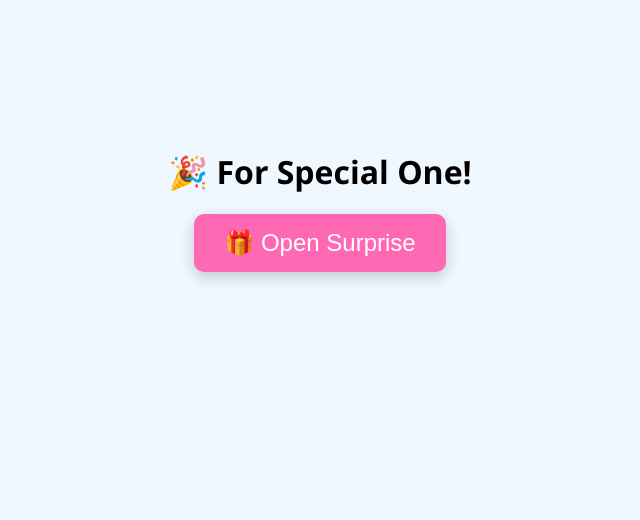
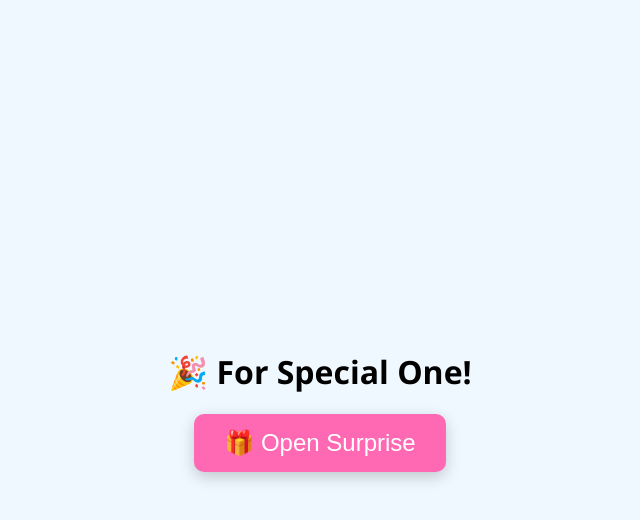
Before and after one commit to Shanmukh93/hello, a React (Create React App) app: page /Home in a window 1280 px wide. Shown: the top 520 px of the page, without its empty margins (320-960 px from the left). Built offline with nearby package versions, Linux system fonts and the light colour scheme.

Commit message:
Final content modified

```diff
--- a/src/Home.css
+++ b/src/Home.css
@@ -11,7 +11,7 @@ body, html {
       display: flex;
       align-items: center;
       justify-content: center;
-      height: 50vh;
+      height: 100vh;
       flex-direction: column;
       transition: opacity 1s ease;
     }
```
